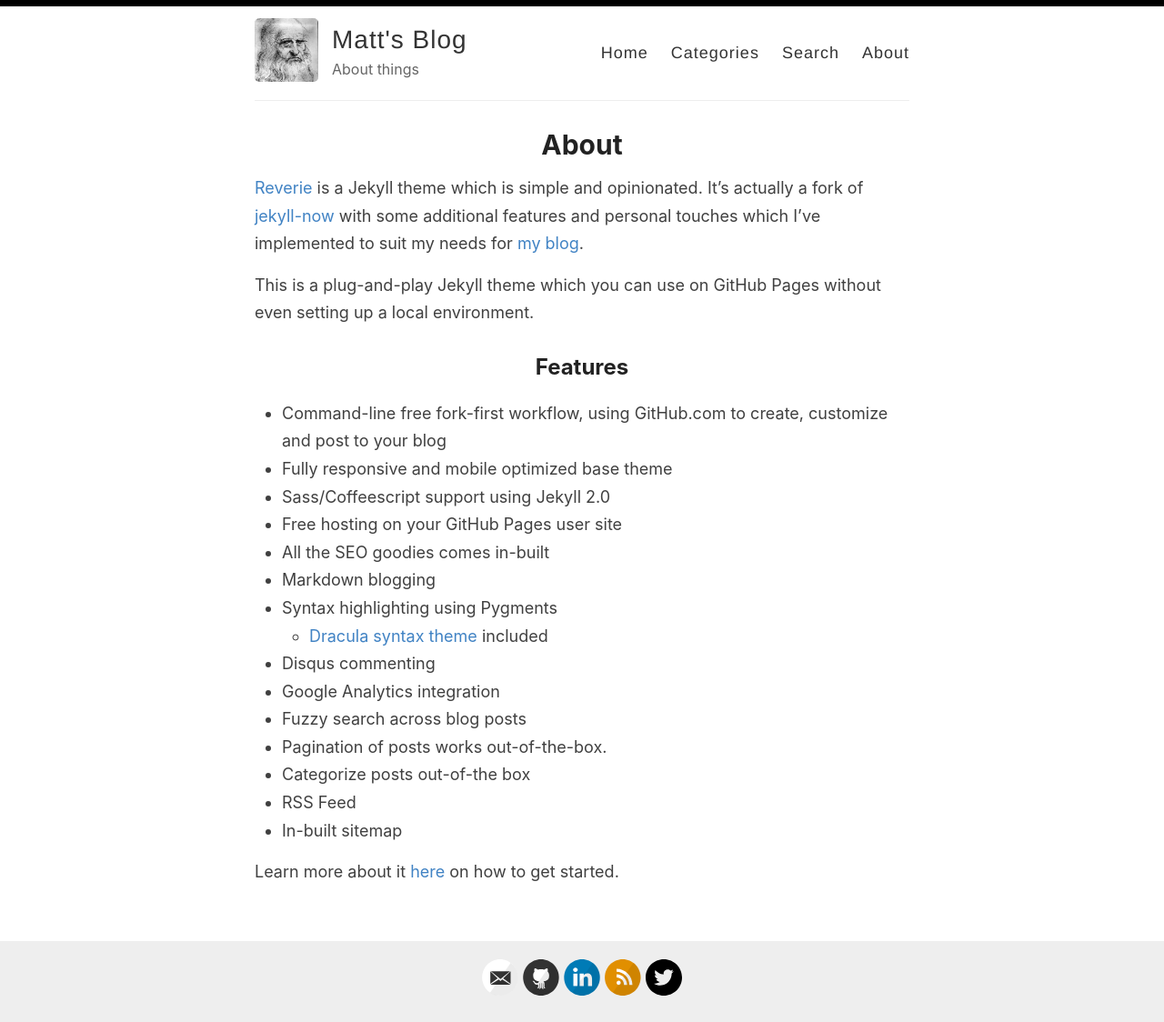
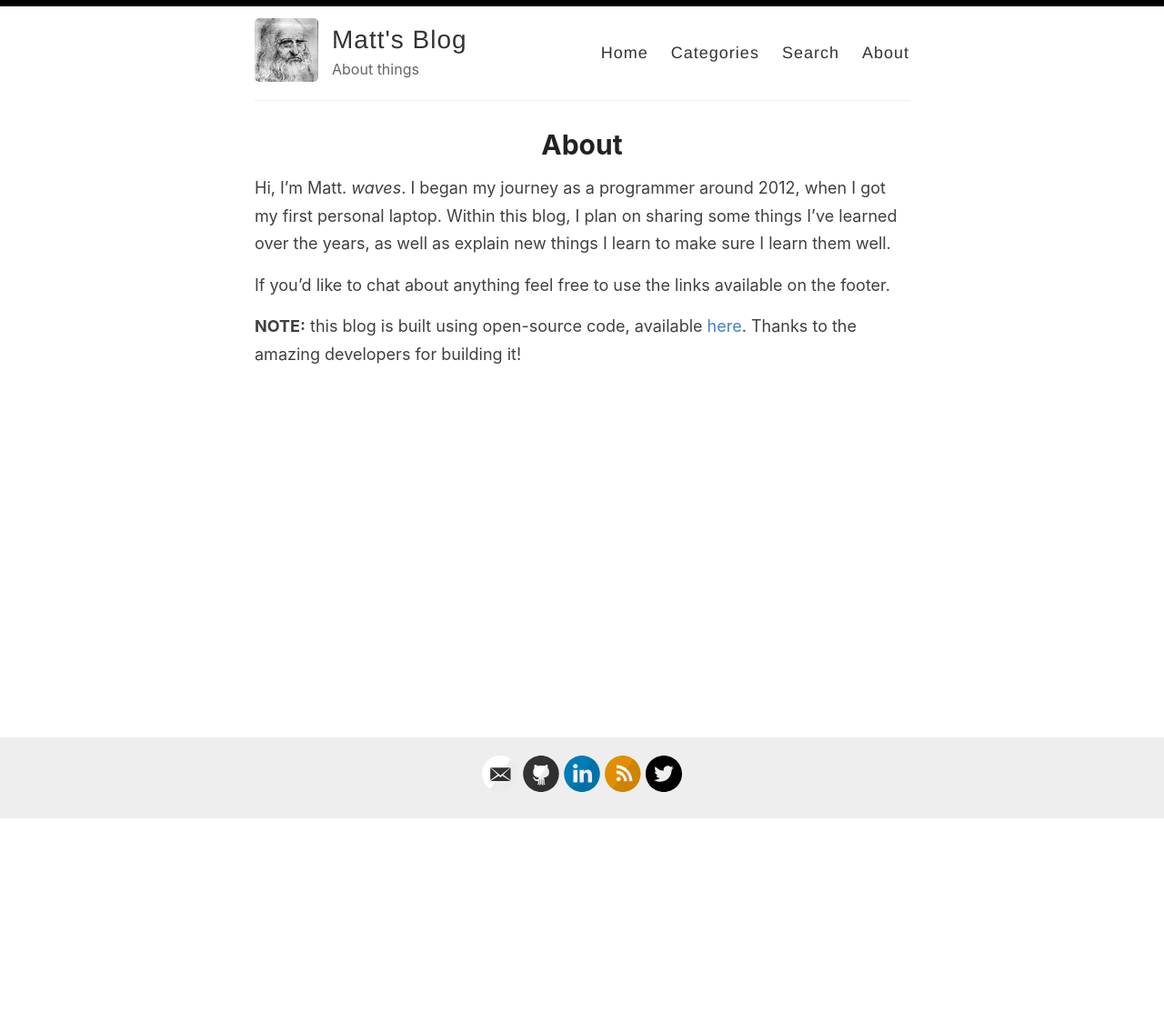
Before and after one commit to username1001/blog, a Jekyll site: the page built from _pages/about.md, in a window 1280 px wide. Shown: the whole page at 91% size. Built offline with Jekyll 4.4.1, drawn with Linux system fonts in a browser that asks for light colours; after the commit the page ends 901 px from its top, so only the background shows below that.

Commit message:
Update about.md

```diff
--- a/_pages/about.md
+++ b/_pages/about.md
@@ -4,26 +4,8 @@ title: About
 permalink: /about/
 ---
 
-[Reverie](https://github.com/amitmerchant1990/reverie) is a Jekyll theme which is simple and opinionated. It's actually a fork of [jekyll-now](https://github.com/barryclark/jekyll-now) with some additional features and personal touches which I've implemented to suit my needs for [my blog](https://www.amitmerchant.com).
+Hi, I'm Matt. *waves*. I began my journey as a programmer around 2012, when I got my first personal laptop. Within this blog, I plan on sharing some things I've learned over the years, as well as explain new things I learn to make sure I learn them well.
 
-This is a plug-and-play Jekyll theme which you can use on GitHub Pages without even setting up a local environment.
+If you'd like to chat about anything feel free to use the links available on the footer.
 
-## Features
-
-- Command-line free fork-first workflow, using GitHub.com to create, customize and post to your blog
-- Fully responsive and mobile optimized base theme
-- Sass/Coffeescript support using Jekyll 2.0
-- Free hosting on your GitHub Pages user site
-- All the SEO goodies comes in-built
-- Markdown blogging
-- Syntax highlighting using Pygments
-    - [Dracula syntax theme](https://draculatheme.com/) included
-- Disqus commenting
-- Google Analytics integration
-- Fuzzy search across blog posts
-- Pagination of posts works out-of-the-box.
-- Categorize posts out-of-the box
-- RSS Feed
-- In-built sitemap
-
-Learn more about it [here](https://github.com/amitmerchant1990/reverie) on how to get started.
+**NOTE:** this blog is built using open-source code, available [here](https://github.com/amitmerchant1990/reverie). Thanks to the amazing developers for building it!
```
